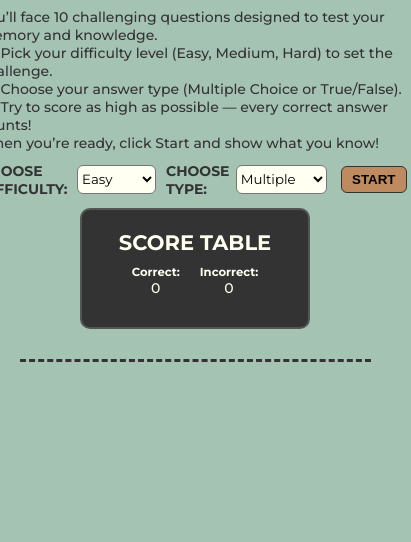
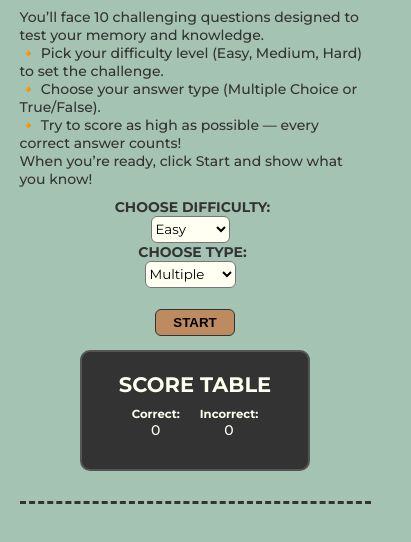
Before and after one commit to elzbieta-k/JSA-oppgave4-Vite-QuizApp, a website built with Vite: page index.html in a window 390 px wide. Shown: the part 152-694 px from the top of the page, 411 px wide, since content can reach past the window. Built offline with nearby package versions, Linux system fonts and the light colour scheme; a web font is replaced by a local one.

Commit message:
Styled for mobile devices

```diff
--- a/src/style.css
+++ b/src/style.css
@@ -154,3 +154,13 @@ input[type="submit"],
     align-items: center;
   }
 }
+
+@media (max-width: 450px) {
+  #chosing-difficulty {
+    width: 90vw;
+  }
+
+  #chosed-values {
+    flex-direction: column;
+  }
+}
```
